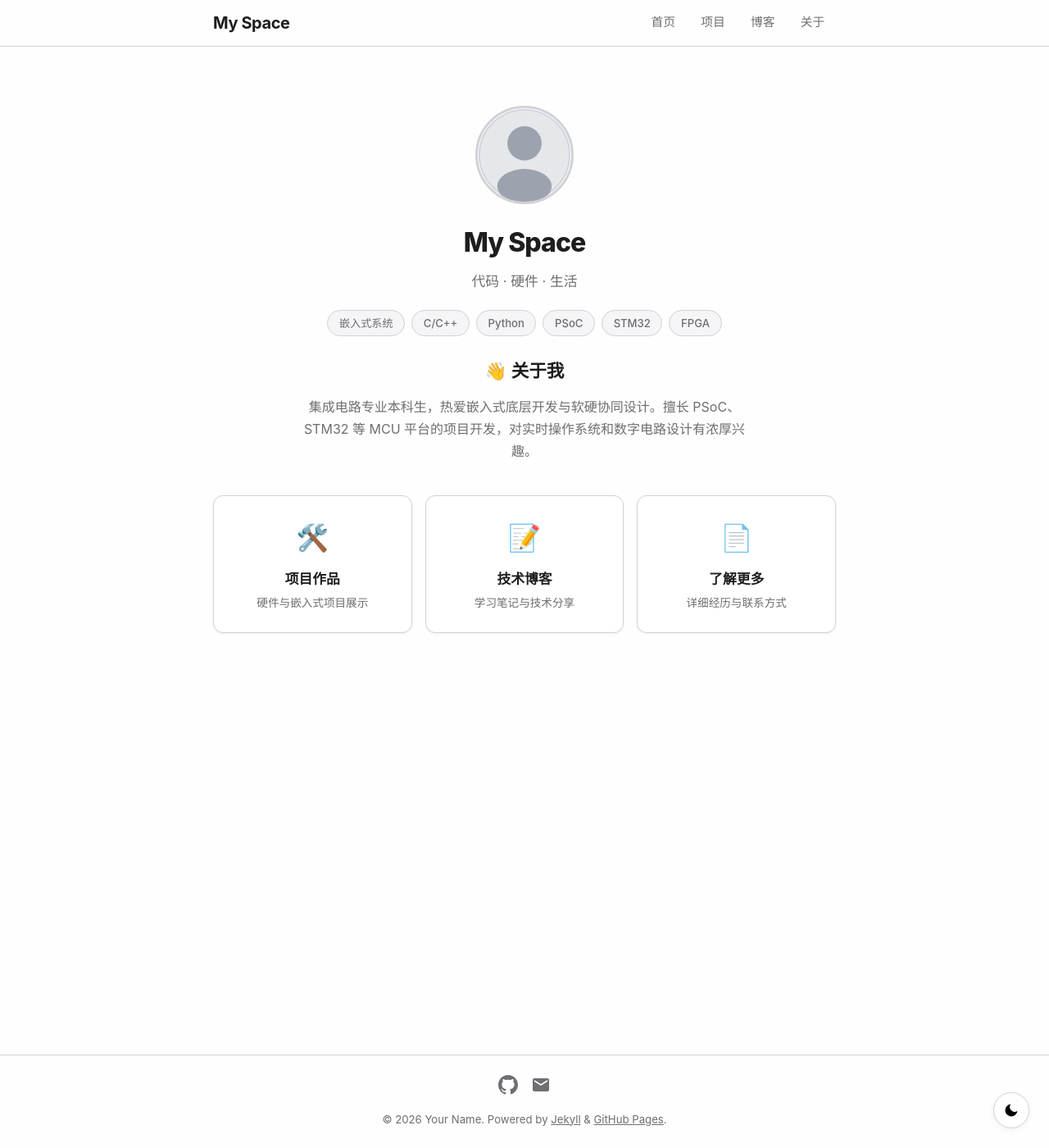
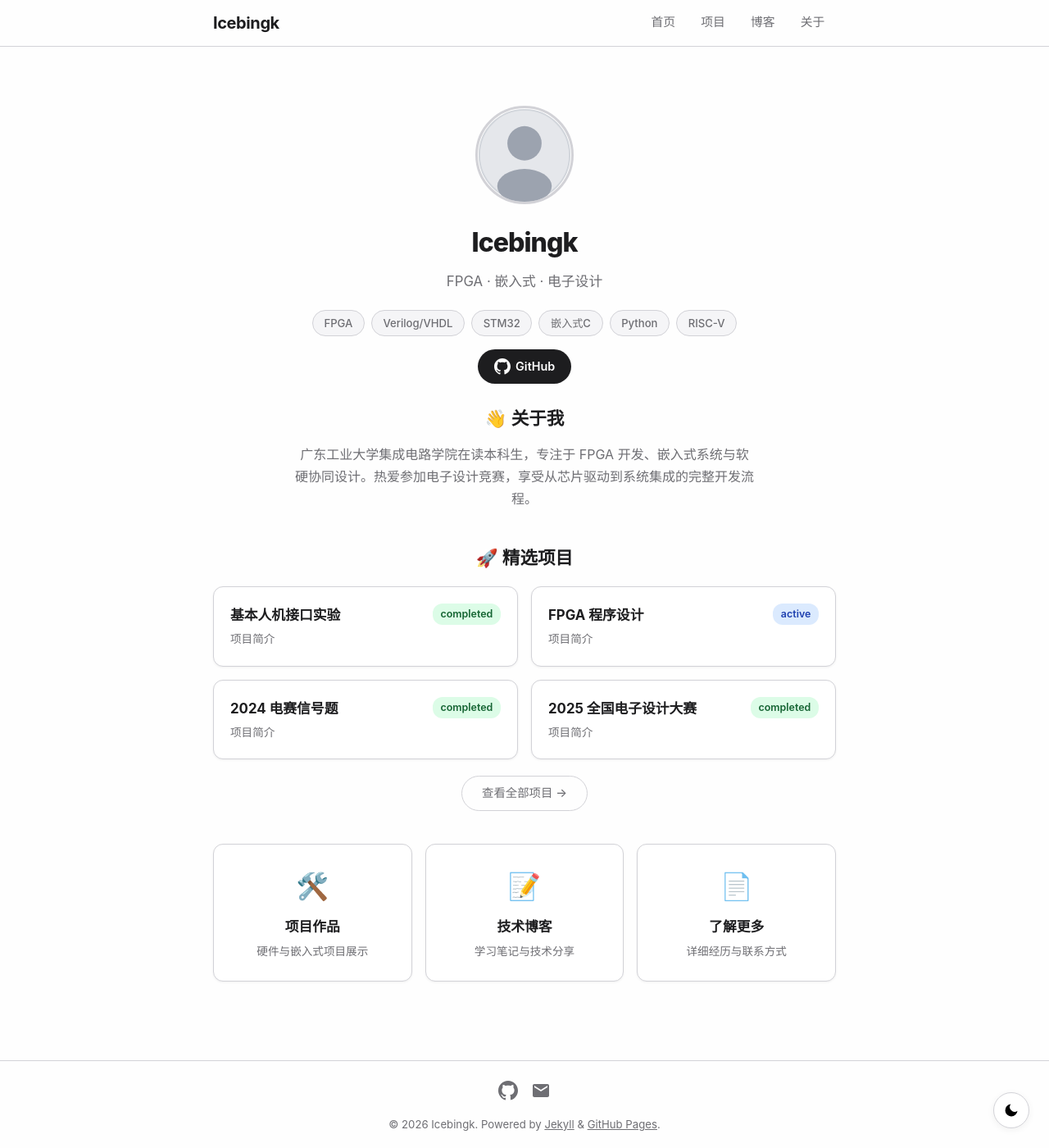
Before and after one commit to Icebingk/Icebingk.github.io, a Jekyll site: the page built from index.md, in a window 1280 px wide and 1400 px high. Shown: the whole window at 82% size. Built offline with Jekyll 4.4.1, drawn with Linux system fonts in a browser that asks for light colours.

Commit message:
更新个人主页：添加 GitHub 项目展示、更新个人信息与技能标签

```diff
--- a/_config.yml
+++ b/_config.yml
@@ -3,16 +3,16 @@
 # 对应 GitHub Pages 仓库: <username>.github.io
 # ============================================================
 
-title:            "My Space"
-tagline:          "代码 · 硬件 · 生活"
-description:      "个人技术博客与项目展示"
+title:            "Icebingk"
+tagline:          "FPGA · 嵌入式 · 电子设计"
+description:      "个人技术博客与项目展示 — 集成电路专业，热爱嵌入式底层开发与软硬协同设计"
 author:
-  name:           "Your Name"
+  name:           "Icebingk"
   email:          "your-email@example.com"
-  github:         "your-github-username"
+  github:         "Icebingk"
 
 # 站点 URL（部署到 GitHub Pages 后生效）
-url:              "https://your-github-username.github.io"
+url:              "https://icebingk.github.io"
 baseurl:          ""
 
 # 语言与时区（GitHub Pages 服务器为 UTC，本地 Windows 需配合 tzinfo-data gem）
@@ -36,7 +36,7 @@
       type: "posts"
     values:
       layout: post
-      author: "Your Name"
+      author: "Icebingk"
   - scope:
       path: ""
       type: "projects"
--- a/_layouts/home.html
+++ b/_layouts/home.html
@@ -16,18 +16,46 @@ layout: default
   <p class="hero-tagline">{{ site.tagline | default: "A personal website" }}</p>
 
   <div class="hero-skills">
-    <span class="skill-tag">嵌入式系统</span>
-    <span class="skill-tag">C/C++</span>
+    <span class="skill-tag">FPGA</span>
+    <span class="skill-tag">Verilog/VHDL</span>
+    <span class="skill-tag">STM32</span>
+    <span class="skill-tag">嵌入式C</span>
     <span class="skill-tag">Python</span>
-    <span class="skill-tag">PSoC</span>
-    <span class="skill-tag">STM32</span>
-    <span class="skill-tag">FPGA</span>
+    <span class="skill-tag">RISC-V</span>
+  </div>
+
+  <div class="hero-links">
+    <a href="https://github.com/Icebingk" target="_blank" rel="noopener" class="hero-btn">
+      <svg viewBox="0 0 24 24" width="20" height="20"><path fill="currentColor" d="M12 0C5.37 0 0 5.37 0 12c0 5.3 3.438 9.8 8.205 11.387.6.113.82-.258.82-.577 0-.285-.01-1.04-.015-2.04-3.338.724-4.042-1.61-4.042-1.61-.546-1.387-1.333-1.756-1.333-1.756-1.089-.745.083-.73.083-.73 1.205.085 1.838 1.236 1.838 1.236 1.07 1.835 2.809 1.305 3.495.998.108-.776.418-1.305.762-1.604-2.665-.3-5.466-1.332-5.466-5.93 0-1.31.465-2.38 1.235-3.22-.135-.303-.54-1.523.105-3.176 0 0 1.005-.322 3.3 1.23.96-.267 1.98-.399 3-.405 1.02.006 2.04.138 3 .405 2.28-1.552 3.285-1.23 3.285-1.23.645 1.653.24 2.873.12 3.176.765.84 1.23 1.91 1.23 3.22 0 4.61-2.805 5.625-5.475 5.92.42.36.81 1.096.81 2.22 0 1.606-.015 2.896-.015 3.286 0 .315.21.69.825.57C20.565 21.795 24 17.295 24 12 24 5.37 18.63 0 12 0z"/></svg>
+      GitHub
+    </a>
   </div>
 </section>
 
 <section class="intro">
   <h2>👋 关于我</h2>
-  <p>集成电路专业本科生，热爱嵌入式底层开发与软硬协同设计。擅长 PSoC、STM32 等 MCU 平台的项目开发，对实时操作系统和数字电路设计有浓厚兴趣。</p>
+  <p>广东工业大学集成电路学院在读本科生，专注于 FPGA 开发、嵌入式系统与软硬协同设计。热爱参加电子设计竞赛，享受从芯片驱动到系统集成的完整开发流程。</p>
+</section>
+
+<section class="featured-projects">
+  <h2>🚀 精选项目</h2>
+  <div class="project-grid">
+    {% assign featured = site.projects | where_exp: "p", "p.status != 'archived'" %}
+    {% for project in featured limit:4 %}
+    <a href="{{ project.url | relative_url }}" class="project-card">
+      <div class="project-card-header">
+        <h3>{{ project.title }}</h3>
+        {% if project.status %}
+        <span class="project-status {{ project.status }}">{{ project.status }}</span>
+        {% endif %}
+      </div>
+      <p>{{ project.excerpt | strip_html | truncate: 80 }}</p>
+    </a>
+    {% endfor %}
+  </div>
+  <div class="section-footer">
+    <a href="{{ '/projects' | relative_url }}" class="btn-outline">查看全部项目 →</a>
+  </div>
 </section>
 
 <section class="quick-links">
--- a/_layouts/project.html
+++ b/_layouts/project.html
@@ -12,6 +12,12 @@ layout: default
       {% if page.github %}
       <a href="{{ page.github }}" target="_blank" rel="noopener" class="github-link">🔗 GitHub</a>
       {% endif %}
+      {% if page.demo %}
+      <a href="{{ page.demo }}" target="_blank" rel="noopener" class="demo-link">🌐 在线演示</a>
+      {% endif %}
+      {% if page.stars %}
+      <span class="project-stars">⭐ {{ page.stars }}</span>
+      {% endif %}
     </div>
   </header>
 
--- /dev/null
+++ b/_projects/fpga-design.md
@@ -0,0 +1,21 @@
+---
+layout: project
+title: "FPGA 程序设计"
+status: "active"
+github: "https://github.com/Icebingk/FPGA_design"
+---
+
+## 项目简介
+
+**FPGA 程序设计大赛**参赛仓库，包含多个独立数字设计模块的 VHDL/Verilog 实现，涵盖时钟管理、RISC-V 处理器设计、视频接口等方向。
+
+## 技术亮点
+
+- **Clock_12**：12 路时钟管理与分频模块设计
+- **RISC-V**：RISC-V 指令集架构的 FPGA 软核实现探索
+- **AD_HDMI**：ADC 采集 + HDMI 视频输出显示链路
+- **模块化设计**：各功能模块独立开发、独立验证，便于复用与集成
+
+## 技术栈
+
+`FPGA` `VHDL` `Verilog` `RISC-V` `HDMI` `Xilinx Vivado` `数字电路设计`
--- /dev/null
+++ b/_projects/lyk.md
@@ -0,0 +1,21 @@
+---
+layout: project
+title: "2024 电赛信号题"
+status: "completed"
+github: "https://github.com/Icebingk/lyk"
+---
+
+## 项目简介
+
+**2024 年全国大学生电子设计竞赛**信号类赛题方案。包含完整的硬件设计、芯片数据手册、Python 算法验证脚本及相关文档。
+
+## 技术亮点
+
+- **信号处理方案**：针对赛题要求的模拟/数字信号处理链路设计
+- **硬件设计**：完整的电路原理与 PCB 设计文件
+- **Python 算法验证**：使用 Python 对关键算法进行前置仿真验证
+- **团队协作**：多人协作开发，规范的代码管理与文档归档
+
+## 技术栈
+
+`Assembly` `Python` `模拟电路` `数字信号处理` `电赛`
--- /dev/null
+++ b/_projects/national-electronic-competition.md
@@ -0,0 +1,25 @@
+---
+layout: project
+title: "2025 全国电子设计大赛"
+status: "completed"
+github: "https://github.com/Icebingk/National_Electronic_Competition"
+stars: 2
+---
+
+## 项目简介
+
+**2025 年全国大学生电子设计竞赛**参赛项目，基于 **FPGA + STM32 + TI 芯片** 的混合架构系统。涵盖 FPGA 数字信号处理、STM32 嵌入式控制、硬件驱动开发等多个领域。
+
+## 技术亮点
+
+- **FPGA 数字信号处理**：AD9226 并行驱动 + DA9764 并行驱动，内置 FIFO 跨时钟域传输
+- **FIR 低通滤波器**：截止频率 10MHz，Python 辅助脚本生成滤波器系数
+- **SPI 通信**：FPGA 端 SPI 主从机，支持 7 种传输模式；STM32 F4/F7 系列 SPI 驱动
+- **IIC 协议**：外设 I2C 通信驱动（含 QN8027 FM 芯片）
+- **UART 全双工**：异步收发字符串，FPGA ↔ STM32 通信验证
+- **基础模块库**：定时器、蜂鸣器、按键边沿检测、呼吸灯、8 位数码管、SRAM 读写控制
+- **异步复位同步释放**：跨时钟域安全复位方案
+
+## 技术栈
+
+`FPGA` `Verilog HDL` `C` `STM32` `SPI` `I2C` `UART` `FIR` `DSP` `Vivado` `MATLAB`
--- a/assets/css/style.css
+++ b/assets/css/style.css
@@ -225,6 +225,33 @@ img { max-width: 100%; height: auto; display: block; }
   border: 1px solid var(--c-border);
 }
 
+/* — Hero 按钮 — */
+.hero-links {
+  margin-top: 1rem;
+  display: flex;
+  justify-content: center;
+  gap: .75rem;
+}
+
+.hero-btn {
+  display: inline-flex;
+  align-items: center;
+  gap: .4rem;
+  padding: .55rem 1.25rem;
+  border-radius: 24px;
+  font-size: .9rem;
+  font-weight: 600;
+  background: var(--c-text);
+  color: var(--c-bg);
+  border: none;
+  transition: opacity var(--transition), transform var(--transition);
+}
+.hero-btn:hover {
+  opacity: .85;
+  color: var(--c-bg);
+  transform: translateY(-1px);
+}
+
 /* ============================================================
  * Intro & Quick Links
  * ============================================================ */
@@ -262,6 +289,37 @@ img { max-width: 100%; height: auto; display: block; }
 .card-icon { font-size: 2rem; display: block; margin-bottom: .5rem; }
 .quick-card h3 { font-size: 1.05rem; margin-bottom: .25rem; }
 .quick-card p  { font-size: .85rem; color: var(--c-text-muted); }
+
+/* — 精选项目 — */
+.featured-projects {
+  margin-bottom: 2.5rem;
+}
+.featured-projects h2 {
+  text-align: center;
+  font-size: 1.35rem;
+  margin-bottom: 1rem;
+  color: var(--c-text);
+}
+
+.section-footer {
+  text-align: center;
+  margin-top: 1.25rem;
+}
+
+.btn-outline {
+  display: inline-block;
+  padding: .5rem 1.5rem;
+  border-radius: 24px;
+  border: 1px solid var(--c-border);
+  color: var(--c-text-muted);
+  font-size: .9rem;
+  font-weight: 500;
+  transition: border-color var(--transition), color var(--transition);
+}
+.btn-outline:hover {
+  border-color: var(--c-primary);
+  color: var(--c-primary);
+}
 
 /* ============================================================
  * 博客 & 项目 列表/详情
@@ -374,6 +432,24 @@ img { max-width: 100%; height: auto; display: block; }
 .project-card h3 { font-size: 1.05rem; margin-bottom: .25rem; }
 .project-card p  { font-size: .85rem; color: var(--c-text-muted); }
 
+.project-card-header {
+  display: flex;
+  justify-content: space-between;
+  align-items: flex-start;
+  gap: .5rem;
+  margin-bottom: .25rem;
+}
+.project-card-header h3 { margin-bottom: 0; }
+
+.project-card-link {
+  display: inline-block;
+  margin-top: .5rem;
+  font-size: .8rem;
+  color: var(--c-primary);
+  font-weight: 500;
+}
+.project-card-link:hover { text-decoration: underline; }
+
 /* — 项目详情 — */
 .project-header { margin-bottom: 1.5rem; }
 .project-header h1 { font-size: 1.75rem; font-weight: 800; }
@@ -388,11 +464,26 @@ img { max-width: 100%; height: auto; display: block; }
 html.dark .project-status.completed { background: #064e3b; color: #6ee7b7; }
 .project-status.ongoing   { background: #dbeafe; color: #1e40af; }
 html.dark .project-status.ongoing   { background: #1e3a5f; color: #93c5fd; }
+.project-status.active    { background: #dbeafe; color: #1e40af; }
+html.dark .project-status.active    { background: #1e3a5f; color: #93c5fd; }
+.project-status.archived  { background: #f3f4f6; color: #6b7280; }
+html.dark .project-status.archived  { background: #374151; color: #9ca3af; }
 .github-link {
   font-size: .9rem;
   padding: .25rem .75rem;
   border: 1px solid var(--c-border);
   border-radius: 6px;
+}
+.demo-link {
+  font-size: .9rem;
+  padding: .25rem .75rem;
+  border: 1px solid var(--c-border);
+  border-radius: 6px;
+}
+.project-stars {
+  font-size: .85rem;
+  color: var(--c-accent);
+  font-weight: 500;
 }
 .project-content { margin: 1.5rem 0; }
 
```
Also changed, not shown: _projects/personal-blog.md (added, +22 -0 lines), _projects/remte-repo.md (added, +14 -0 lines), about.md (+11 -10 lines), projects.md (+14 -2 lines).
